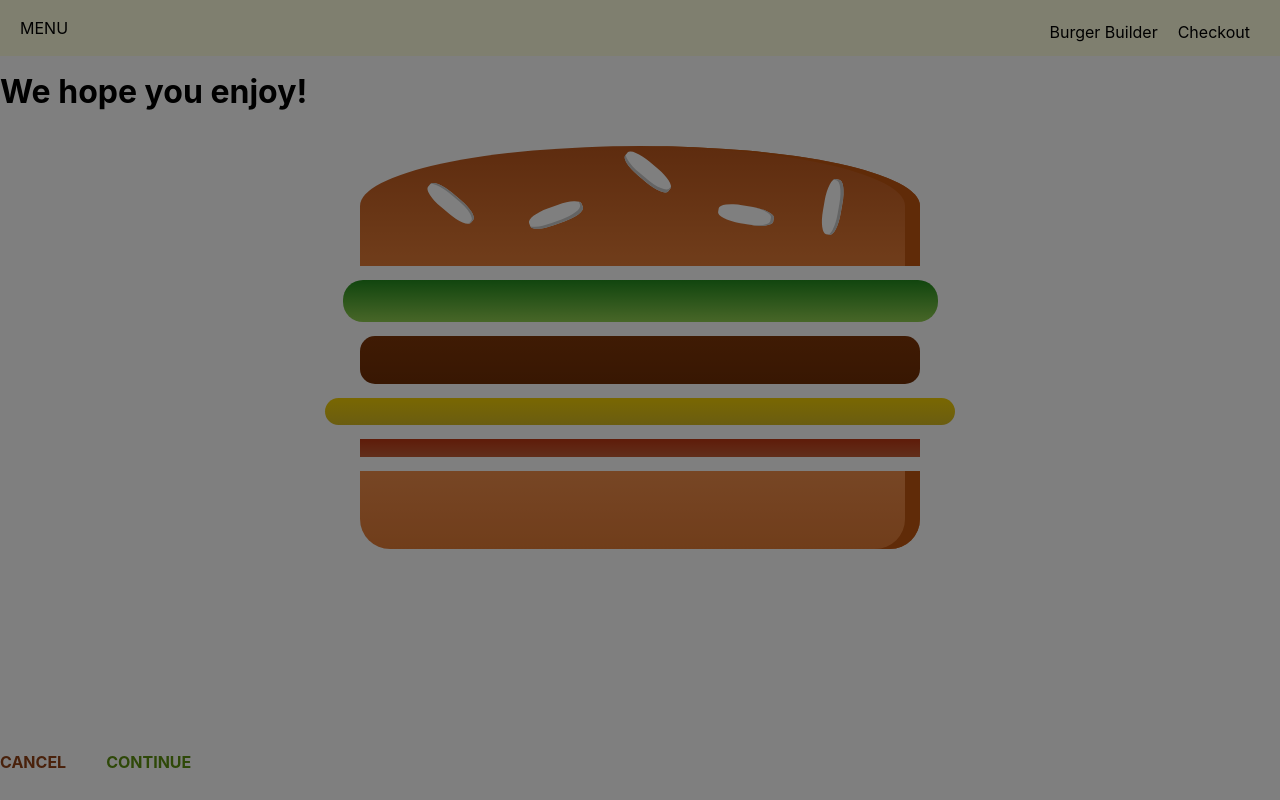
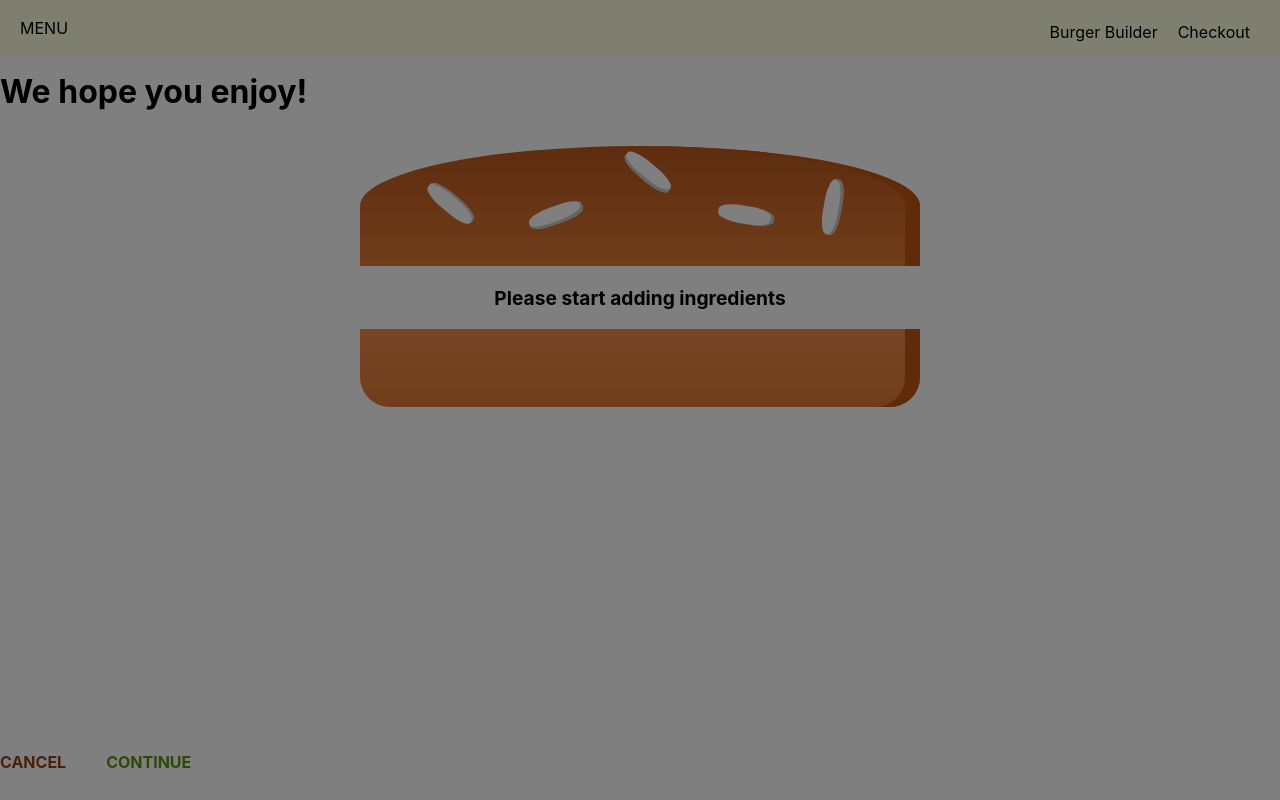
Before and after one commit to nl900/Burger-Builder, a React (Create React App) app: page /checkout in a window 1280 px wide. Built offline with nearby package versions, Linux system fonts and the light colour scheme.

Commit message:
render burger from url

```diff
--- a/src/containers/BurgerBuilder/BurgerBuilder.js
+++ b/src/containers/BurgerBuilder/BurgerBuilder.js
@@ -108,8 +108,18 @@
         //     .catch(error => {
         //         this.setState({ loading: false, purchasing: false });
         //     });
+        const queryParams = [];
+        for (let i in this.state.ingredients) {
+            queryParams.push(encodeURIComponent(i) + '=' + encodeURIComponent(this.state.ingredients[i]));
+        }
 
-        this.props.history.push('/checkout');
+        const queryString = queryParams.join('&');
+        this.props.history.push(
+            {
+                pathname: '/checkout',
+                search:'?' + queryString
+            }
+        );
     }
 
     render() {
--- a/src/containers/Checkout/Checkout.js
+++ b/src/containers/Checkout/Checkout.js
@@ -9,6 +9,15 @@
             cheese: 1,
             bacon: 1
         }
+    }
+
+    componentDidMount() {
+        const query = new URLSearchParams(this.props.location.search);
+        const ingredients = {};
+        for (let param of query.entries()) {
+            ingredients[param[0]] = +param[1]
+        }
+        this.setState({ingredients: ingredients});
     }
 
     checkoutCancelledHandler = () => {
```
